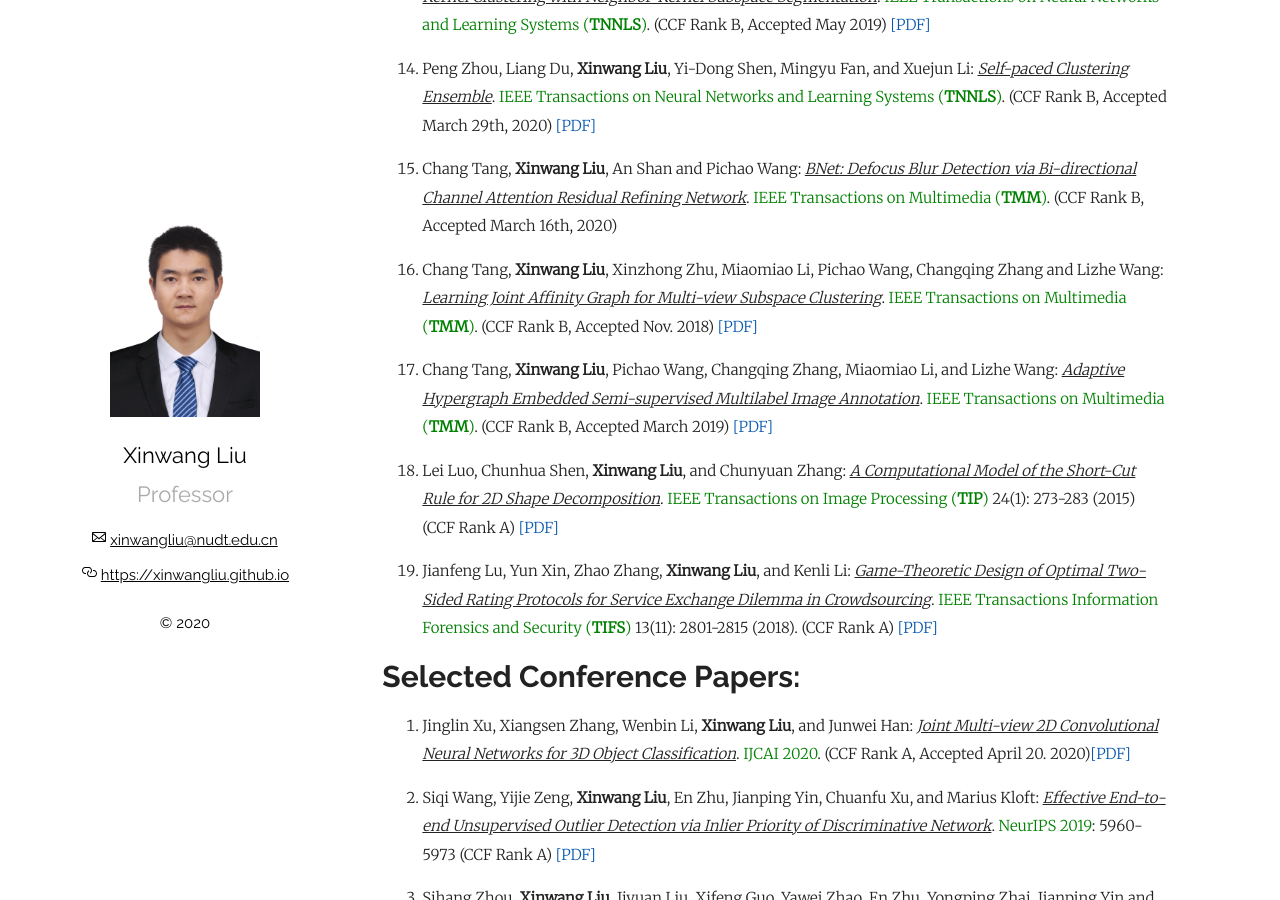
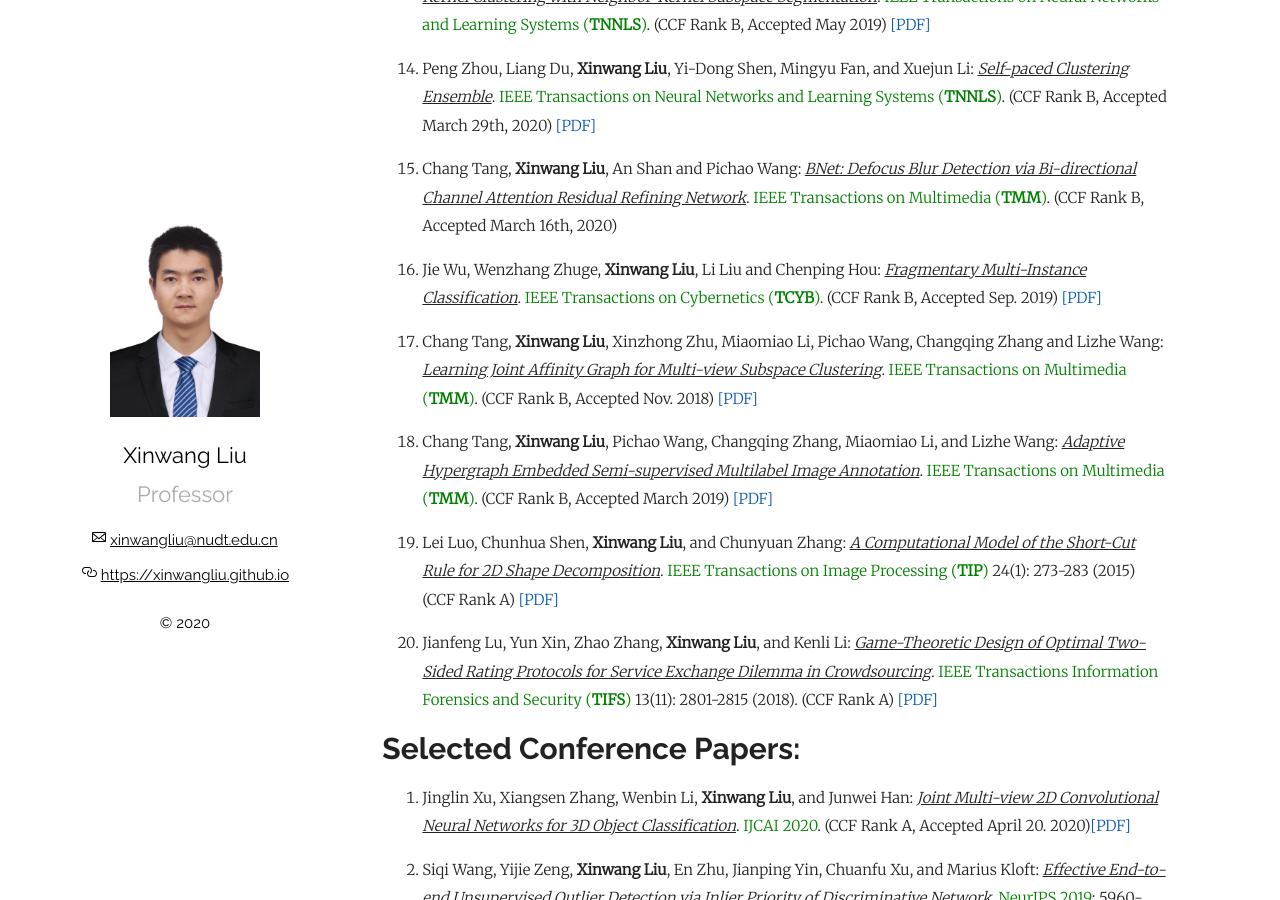
Before and after one commit to wx-liang/xinwangliu.github.io, a Jekyll site: the page built from index.md, in a window 1280 px wide and 900 px high, scrolled down 2030 px. Built offline with Jekyll 4.4.1, drawn with Linux system fonts in a browser that asks for light colours; our own code applies the rules of GitHub Pages for plain Markdown files.

Commit message:
Update index.md

```diff
--- a/index.md
+++ b/index.md
@@ -58,6 +58,8 @@
 <p style="margin-top: 8px;"><li> Peng Zhou, Liang Du, <b>Xinwang Liu</b>, Yi-Dong Shen, Mingyu Fan, and Xuejun Li: <i><u>Self-paced Clustering Ensemble</u></i>. <font color="green">IEEE Transactions on Neural Networks and Learning Systems (<b>TNNLS</b>)</font>. (CCF Rank B, Accepted March 29th, 2020) <a href = "https://raw.githubusercontent.com/xinwangliu/xinwangliu.github.io/master/groupmember/09072360.pdf">[PDF]</a></li></p>
 
 <p style="margin-top: 8px;"><li> Chang Tang, <b>Xinwang Liu</b>, An Shan and Pichao Wang: <i><u>BNet: Defocus Blur Detection via Bi-directional Channel Attention Residual Refining Network</u></i>. <font color="green">IEEE Transactions on Multimedia (<b>TMM</b>)</font>. (CCF Rank B, Accepted March 16th, 2020)</li></p>
+
+<p style="margin-top: 8px;"><li> Jie Wu, Wenzhang Zhuge, <b>Xinwang Liu</b>, Li Liu and Chenping Hou: <i><u>Fragmentary Multi-Instance Classification</u></i>. <font color="green">IEEE Transactions on Cybernetics (<b>TCYB</b>)</font>. (CCF Rank B, Accepted Sep. 2019) <a href = "http://jultika.oulu.fi/files/nbnfi-fe2019121046462.pdf">[PDF]</a></li></p>
 
 <p style="margin-top: 8px;"><li> Chang Tang, <b>Xinwang Liu</b>, Xinzhong Zhu, Miaomiao Li, Pichao Wang, Changqing Zhang and Lizhe Wang: <i><u>Learning Joint Affinity Graph for Multi-view Subspace Clustering</u></i>. <font color="green">IEEE Transactions on Multimedia (<b>TMM</b>)</font>. (CCF Rank B, Accepted Nov. 2018) <a href = "https://sci-hub.tw/https://ieeexplore.ieee.org/abstract/document/8587193/">[PDF]</a></li></p>
 
```
